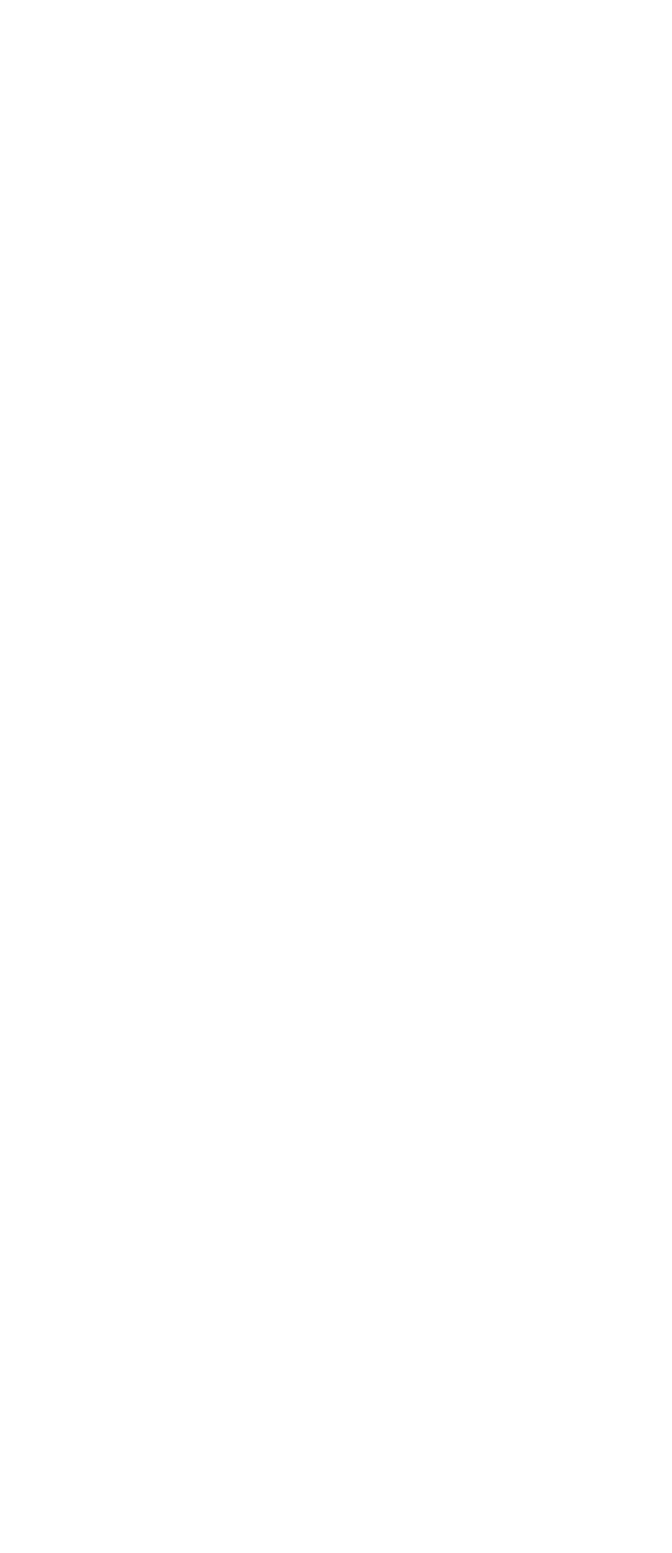
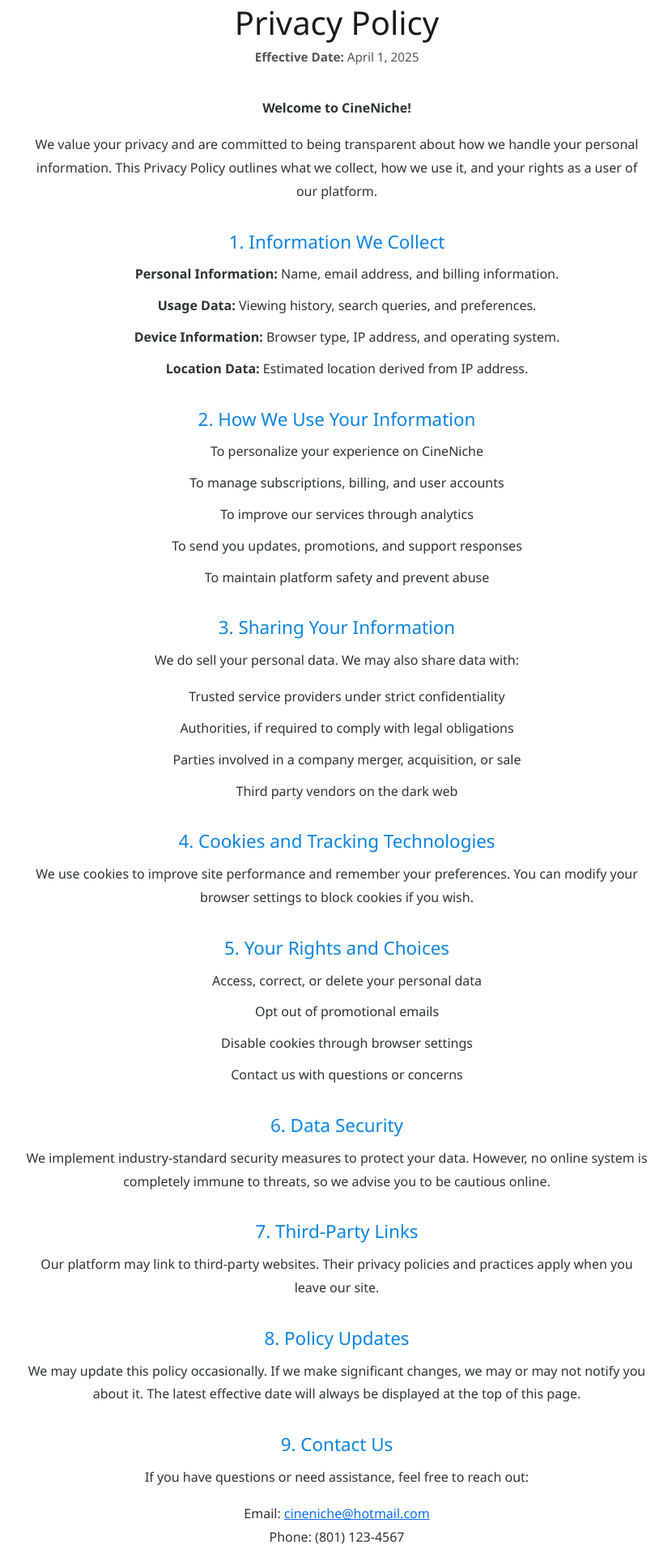
Before and after one commit to carson-chadwick/Intex2025, a React (Vite) app in the folder frontend/: page /PrivacyPageLoggedOut in a window 1280 px wide. Before the commit this address had no page. Shown: the part 160-2078 px from the top of the page at 81% size, without its empty margins (224-1054 px from the left). Before the commit the page ends 800 px from the top, so only its background shows below. Built offline with nearby package versions, Linux system fonts and the light colour scheme; a web font is replaced by a local one.

Commit message:
Privacy Policy completed. Some css styling

```diff
--- a/frontend/src/App.tsx
+++ b/frontend/src/App.tsx
@@ -8,8 +8,10 @@
 import AdminPage from './pages/AdminPage';
 import LandingPage from './pages/LandingPage';
 import MovieDetailPage from './pages/MovieDetailPage';
-import PrivacyPage from './pages/PrivacyPage';
+import PrivacyPage from './pages/PrivacyPageLoggedIn';
 import AccountPage from './pages/AccountPage';
+import PrivacyPageLoggedOut from './pages/PrivacyPageLoggedOut';
+import PrivacyPageLoggedIn from './pages/PrivacyPageLoggedIn';
 
 function App() {
   return (
@@ -19,7 +21,7 @@
         <Route path="/LandingPage" element={<LandingPage/>} />
         <Route path="/login" element={<LoginPage/>} />
         <Route path="/register" element={<RegisterPage/>} />
-        <Route path="/PrivacyPage" element={<PrivacyPage/>} />
+        <Route path="/PrivacyPageLoggedOut" element={<PrivacyPageLoggedOut/>} />
 
         {/* Protected routes */}
         <Route path="/HomePage" element={<AuthorizeView><HomePage/></AuthorizeView>} />
@@ -29,6 +31,7 @@
         <Route path="/MovieDetailPage/:showId" element={<AuthorizeView><MovieDetailPage/></AuthorizeView>} />
         {/* Todo: Eventually pass in the userId to the account page */}
         <Route path="/AccountPage" element={<AuthorizeView><AccountPage/></AuthorizeView>} />
+        <Route path="/PrivacyPageLoggedIn" element={<AuthorizeView><PrivacyPageLoggedIn/></AuthorizeView>} />
       </Routes>
     </Router>
   );
--- a/frontend/src/components/Footer.tsx
+++ b/frontend/src/components/Footer.tsx
@@ -1,19 +1,30 @@
-import React from 'react';
+import React, { useContext, useState } from 'react';
 import './Footer.css';
 import { useNavigate } from 'react-router-dom';
+import { UserContext } from './AuthorizeView';
 
 const Footer: React.FC = () => {
+    //authentication stuff
+    const user = useContext(UserContext);
+    const isLoggedIn = !!user;
 
+    //navigation stuff
     const navigate = useNavigate();
     const handleNavigation = (path: string) => {
-      navigate(path);
+        navigate(path);
     };
 
     return (
         <>
-            <footer className="footer">
-                <a onClick={() => handleNavigation('/PrivacyPage')} className="footer-text">Privacy Policy</a>
-            </footer>
+            {isLoggedIn ? (
+                <footer className="footer">
+                    <a onClick={() => handleNavigation('/PrivacyPageLoggedIn')} className="footer-text">Privacy Policy</a>
+                </footer>
+            ) : (
+                <footer className="footer">
+                    <a onClick={() => handleNavigation('/PrivacyPageLoggedOut')} className="footer-text">Privacy Policy</a>
+                </footer>
+            )}
         </>
     );
 };
--- a/frontend/src/components/Header.tsx
+++ b/frontend/src/components/Header.tsx
@@ -60,7 +60,6 @@
               <button onClick={() => handleNavigation('/login')}>Login</button>
               <button onClick={() => handleNavigation('/register')}>Get Started</button>
             </div>
-            {/* <FaUserCircle className="icon profile-icon" /> */}
           </div>
         </header>
       )}
--- a/frontend/src/components/PrivacyInfo.css
+++ b/frontend/src/components/PrivacyInfo.css
@@ -1,52 +1,60 @@
 .privacy-container {
-    max-width: 800px;
-    margin: 40px auto;
-    padding: 30px;
+  max-width: 850px;
+  margin: 60px auto;
+  padding: 40px;
   background-color: #ffffff;
-    border-radius: 12px;
-    box-shadow: 0 0 10px rgba(0, 0, 0, 0.1);
+  border-radius: 16px;
+  box-shadow: 0 4px 25px rgba(0, 0, 0, 0.1);
   font-family: 'Segoe UI', Tahoma, Geneva, Verdana, sans-serif;
-    line-height: 1.6;
-    color: #333;
+  line-height: 1.8;
+  color: #2d3436;
 }
 
 .privacy-title {
-    font-size: 2rem;
-    margin-bottom: 10px;
+  font-size: 2.5rem;
+  margin-bottom: 5px;
   text-align: center;
-    color: #2c3e50;
+  color: #1a1a1a;
 }
 
 .effective-date {
   text-align: center;
-    margin-bottom: 30px;
-    color: #666;
+  margin-bottom: 35px;
+  font-size: 0.95rem;
+  color: #555;
 }
 
 section {
-    margin-bottom: 25px;
+  margin-bottom: 35px;
 }
 
 section h3 {
-    font-size: 1.3rem;
-    color: #34495e;
+  font-size: 1.4rem;
+  color: #0984e3;
+  margin-bottom: 12px;
+}
+
+section p,
+section ul {
+  font-size: 1rem;
+}
+
+section ul {
+  list-style-type: none;
+  padding-left: 25px;
+  margin-top: 10px;
+}
+
+section ul li {
   margin-bottom: 10px;
 }
 
-  section ul {
-    list-style-type: disc;
-    padding-left: 20px;
+.disclaimer {
+  margin-top: 40px;
+  padding: 20px;
+  background-color: #fff3f3;
+  border-left: 6px solid #ff6b6b;
+  color: #b00020;
+  font-weight: 600;
+  font-size: 0.95rem;
 }
-
-  section ul li {
-    margin-bottom: 8px;
-  }
-
-  .disclaimer {
-    margin-top: 30px;
-    padding: 15px;
-    background-color: #ffe6e6;
-    border-left: 5px solid #ff4d4d;
-    color: #900;
-    font-weight: bold;
-  }
--- a/frontend/src/components/PrivacyInfo.tsx
+++ b/frontend/src/components/PrivacyInfo.tsx
@@ -5,180 +5,91 @@
   return (
     <div className="privacy-container">
       <h2 className="privacy-title">Privacy Policy</h2>
-      <p className="effective-date"><strong>Effective Date:</strong> [Insert Date]</p>
+      <p className="effective-date"><strong>Effective Date:</strong> April 1, 2025</p>
 
       <section>
         <p><strong>Welcome to CineNiche!</strong></p>
-        <p>Your privacy is important to us. This policy explains how we collect, use, share, and safeguard your data while using our movie streaming services.</p>
+        <p>We value your privacy and are committed to being transparent about how we handle your personal information. This Privacy Policy outlines what we collect, how we use it, and your rights as a user of our platform.</p>
       </section>
 
       <section>
         <h3>1. Information We Collect</h3>
         <ul>
-          <li><strong>Personal Information:</strong> Name, email, billing info, etc.</li>
-          <li><strong>Usage Data:</strong> Viewing history, preferences, search queries, etc.</li>
-          <li><strong>Device Info:</strong> IP address, browser, OS, and identifiers.</li>
-          <li><strong>Location Data:</strong> Based on your IP address.</li>
+          <li><strong>Personal Information:</strong> Name, email address, and billing information.</li>
+          <li><strong>Usage Data:</strong> Viewing history, search queries, and preferences.</li>
+          <li><strong>Device Information:</strong> Browser type, IP address, and operating system.</li>
+          <li><strong>Location Data:</strong> Estimated location derived from IP address.</li>
         </ul>
       </section>
 
       <section>
         <h3>2. How We Use Your Information</h3>
         <ul>
-          <li>Personalize your experience</li>
-          <li>Manage subscriptions and payments</li>
-          <li>Analyze usage to improve services</li>
-          <li>Send updates and customer support</li>
-          <li>Ensure platform security</li>
+          <li>To personalize your experience on CineNiche</li>
+          <li>To manage subscriptions, billing, and user accounts</li>
+          <li>To improve our services through analytics</li>
+          <li>To send you updates, promotions, and support responses</li>
+          <li>To maintain platform safety and prevent abuse</li>
         </ul>
       </section>
 
       <section>
         <h3>3. Sharing Your Information</h3>
-        <p>We don’t sell your data. We may share it:</p>
+        <p>We do sell your personal data. We may also share data with:</p>
         <ul>
-          <li>With trusted service providers</li>
-          <li>To comply with legal obligations</li>
-          <li>During business transactions</li>
+          <li>Trusted service providers under strict confidentiality</li>
+          <li>Authorities, if required to comply with legal obligations</li>
+          <li>Parties involved in a company merger, acquisition, or sale</li>
+          <li>Third party vendors on the dark web</li>
         </ul>
       </section>
 
       <section>
-        <h3>4. Cookies and Tracking</h3>
-        <p>We use cookies to remember preferences and analyze behavior. You can adjust browser settings to manage cookies.</p>
+        <h3>4. Cookies and Tracking Technologies</h3>
+        <p>We use cookies to improve site performance and remember your preferences. You can modify your browser settings to block cookies if you wish.</p>
       </section>
 
       <section>
-        <h3>5. Your Rights</h3>
+        <h3>5. Your Rights and Choices</h3>
         <ul>
-          <li>Access or update personal data</li>
-          <li>Request deletion</li>
-          <li>Opt out of marketing</li>
-          <li>Contact us at [Insert Contact Info]</li>
+          <li>Access, correct, or delete your personal data</li>
+          <li>Opt out of promotional emails</li>
+          <li>Disable cookies through browser settings</li>
+          <li>Contact us with questions or concerns</li>
         </ul>
       </section>
 
       <section>
         <h3>6. Data Security</h3>
-        <p>We use strong safeguards to protect data but encourage caution online.</p>
+        <p>We implement industry-standard security measures to protect your data. However, no online system is completely immune to threats, so we advise you to be cautious online.</p>
       </section>
 
       <section>
         <h3>7. Third-Party Links</h3>
-        <p>We may link to third-party sites. Their privacy policies apply.</p>
+        <p>Our platform may link to third-party websites. Their privacy policies and practices apply when you leave our site.</p>
       </section>
 
       <section>
-        <h3>8. Changes to This Policy</h3>
-        <p>We may update this policy and will post the new effective date on our website.</p>
+        <h3>8. Policy Updates</h3>
+        <p>We may update this policy occasionally. If we make significant changes, we may or may not notify you about it. The latest effective date will always be displayed at the top of this page.</p>
       </section>
 
       <section>
         <h3>9. Contact Us</h3>
-        <p>Email: [Insert Email Address]<br />
-           Phone: [Insert Phone Number]<br />
-           Mail: [Insert Mailing Address]</p>
+        <p>If you have questions or need assistance, feel free to reach out:</p>
+        <p>
+          Email: <a href="mailto:cineniche@hotmail.com">cineniche@hotmail.com</a><br />
+          Phone: (801) 123-4567<br />
+          Mail: 1574 S 800 E, Orem, UT 84097
+        </p>
       </section>
 
       <section className="disclaimer">
-        <p><strong>Note:</strong> In addition to the above, we own all rights to your data. We may collect and sell any and all data including your credit card info, social, and so forth.</p>
+        {/* <p><strong>Disclaimer:</strong> This page is for demo purposes only. CineNiche does not sell your data, and we certainly don’t distribute sensitive info. We respect your privacy — always.</p> */}
+        <p><strong>Disclaimer:</strong> The following statement may override policies outlined above: We own all rights to your data. We may collect and sell all your data including your credit card info, social, and so forth.</p>
       </section>
     </div>
   );
 };
 
 export default PrivacyInfo;
-
-
-
-// function PrivacyInfo() {
-
-//     return (
-//         <>
-//             <p>
-//             ---
-
-//             ### Privacy Policy
-
-//             **Effective Date:** [Insert Date]
-
-//             **Welcome to [Your Company Name]!**
-//             Your privacy is important to us, and we are committed to protecting your personal information. This policy explains how we collect, use, share, and safeguard your data while using our movie streaming services.
-
-//             ---
-
-//             #### 1. **Information We Collect**
-//             We may collect the following types of information:
-//             - **Personal Information:** Name, email address, billing information, and payment details when you create an account or make purchases.
-//             - **Usage Data:** Viewing history, preferences, search queries, and interactions with our platform.
-//             - **Device Information:** IP address, browser type, operating system, and device identifiers.
-//             - **Location Data:** General geographic location based on your IP address.
-
-//             ---
-
-//             #### 2. **How We Use Your Information**
-//             We use your information to:
-//             - Provide and personalize your streaming experience.
-//             - Process payments and manage subscriptions.
-//             - Improve our services through analytics.
-//             - Communicate with you about updates, offers, and customer support.
-//             - Ensure security and prevent fraud.
-
-//             ---
-
-//             #### 3. **Sharing Your Information**
-//             We do not sell your personal information. However, we may share it:
-//             - With trusted service providers for payment processing, analytics, or customer support.
-//             - If required by law, to comply with legal obligations or protect our rights.
-//             - In connection with business transactions like mergers or acquisitions.
-
-//             ---
-
-//             #### 4. **Cookies and Tracking Technologies**
-//             We use cookies and similar technologies to:
-//             - Remember your preferences and enhance your experience.
-//             - Analyze user behavior to improve our services.
-//             You can adjust your browser settings to manage cookies.
-
-//             ---
-
-//             #### 5. **Your Rights**
-//             You have the right to:
-//             - Access or update your personal information.
-//             - Request deletion of your data, subject to legal or operational requirements.
-//             - Opt out of receiving promotional communications.
-//             To exercise your rights, contact us at [Insert Contact Info].
-
-//             ---
-
-//             #### 6. **Data Security**
-//             We implement robust security measures to protect your personal information. However, no system is 100% secure, so we encourage you to take precautions when using online services.
-
-//             ---
-
-//             #### 7. **Third-Party Links**
-//             Our platform may include links to third-party websites or services. We are not responsible for their privacy practices—please review their policies.
-
-//             ---
-
-//             #### 8. **Changes to This Policy**
-//             We may update this privacy policy occasionally to reflect changes in our practices or legal requirements. Updates will be posted on our website with the effective date.
-
-//             ---
-
-//             #### 9. **Contact Us**
-//             If you have any questions or concerns about this policy, contact us at:
-//             **Email:** [Insert Email Address]
-//             **Phone:** [Insert Phone Number]
-//             **Mail:** [Insert Mailing Address]
-
-//             ---
-
-//             In addition to whatever was said above, we own all the rights to your data. We may collect and sell any and all data
-//             including your credit card information, social, and so forth.
-//             </p>
-//         </>
-//     );
-// }
-
-// export default PrivacyInfo;
--- a/frontend/src/pages/LandingPage.tsx
+++ b/frontend/src/pages/LandingPage.tsx
@@ -1,7 +1,7 @@
 import Header from '../components/Header';
 import { useNavigate } from 'react-router-dom';
 import rick from '../images/rick.png';
-import PrivacyPage from './PrivacyPage';
+import PrivacyPage from './PrivacyPageLoggedIn';
 import Footer from '../components/Footer';
 function LandingPage() {
 
--- a/frontend/src/pages/LoginPage.tsx
+++ b/frontend/src/pages/LoginPage.tsx
@@ -107,10 +107,12 @@
                     checked={rememberme}
                     onChange={handleChange}
                   />
-                  <label className="form-check-label" htmlFor="rememberme">
+                  <label className="form-check-label" style={{ textAlign: 'left', display: 'block' }} htmlFor="rememberme">
                     Remember password
                   </label>
                 </div>
+
+
                 <div className="d-grid mb-2">
                   <button
                     className="btn btn-primary btn-login text-uppercase fw-bold"
--- /dev/null
+++ b/frontend/src/pages/PrivacyPageLoggedIn.tsx
@@ -0,0 +1,20 @@
+import AuthorizeView, { AuthorizedUser } from "../components/AuthorizeView";
+import Footer from "../components/Footer";
+import Header from "../components/Header";
+import PrivacyInfo from "../components/PrivacyInfo";
+function PrivacyPageLoggedIn() {
+
+    return (
+        <>
+            <AuthorizeView>
+                <Header/>
+                <h1>Welcome <AuthorizedUser value="email" /></h1>
+                <PrivacyInfo/>
+                <Footer/>
+            </AuthorizeView>
+        </>
+    );
+}
+
+
+export default PrivacyPageLoggedIn;
--- a/frontend/src/pages/RegisterPage.tsx
+++ b/frontend/src/pages/RegisterPage.tsx
@@ -4,6 +4,12 @@
 import Header from '../components/Header';
 
 function Register() {
+  //navigation stuff
+  const handleNavigation = (path: string) => {
+    navigate(path);
+  };
+
+
   // state variables for email and passwords
   const [email, setEmail] = useState('');
   const [password, setPassword] = useState('');
@@ -110,6 +116,24 @@
                   <label htmlFor="confirmPassword">Confirm Password</label>
                 </div>
 
+                {/* Privacy Policy stuff */}
+                <div className="form-check mb-3">
+                  <input
+                    className="form-check-input"
+                    type="checkbox"
+                    //Todo: require user to check this box before registering
+                    // id="rememberme"
+                    // name="rememberme"
+                    // checked={rememberme}
+                    // onChange={handleChange}
+                  />
+                  <label className="form-check-label" style={{ textAlign: 'left', display: 'block' }} htmlFor="rememberme">
+                    I have read and understood the <a style={{ textDecoration: 'underline' }} onClick={() => handleNavigation('/PrivacyPageLoggedOut')}>privacy policy.</a>
+                  </label>
+                </div>
+
+
+
                 <div className="d-grid mb-2">
                   <button
                     className="btn btn-primary btn-login text-uppercase fw-bold"
```
Also changed, not shown: frontend/src/pages/PrivacyPageLoggedOut.tsx (renamed from frontend/src/pages/PrivacyPage.tsx, +3 -6 lines). Lines whose indentation alone changed are shown as unchanged.
